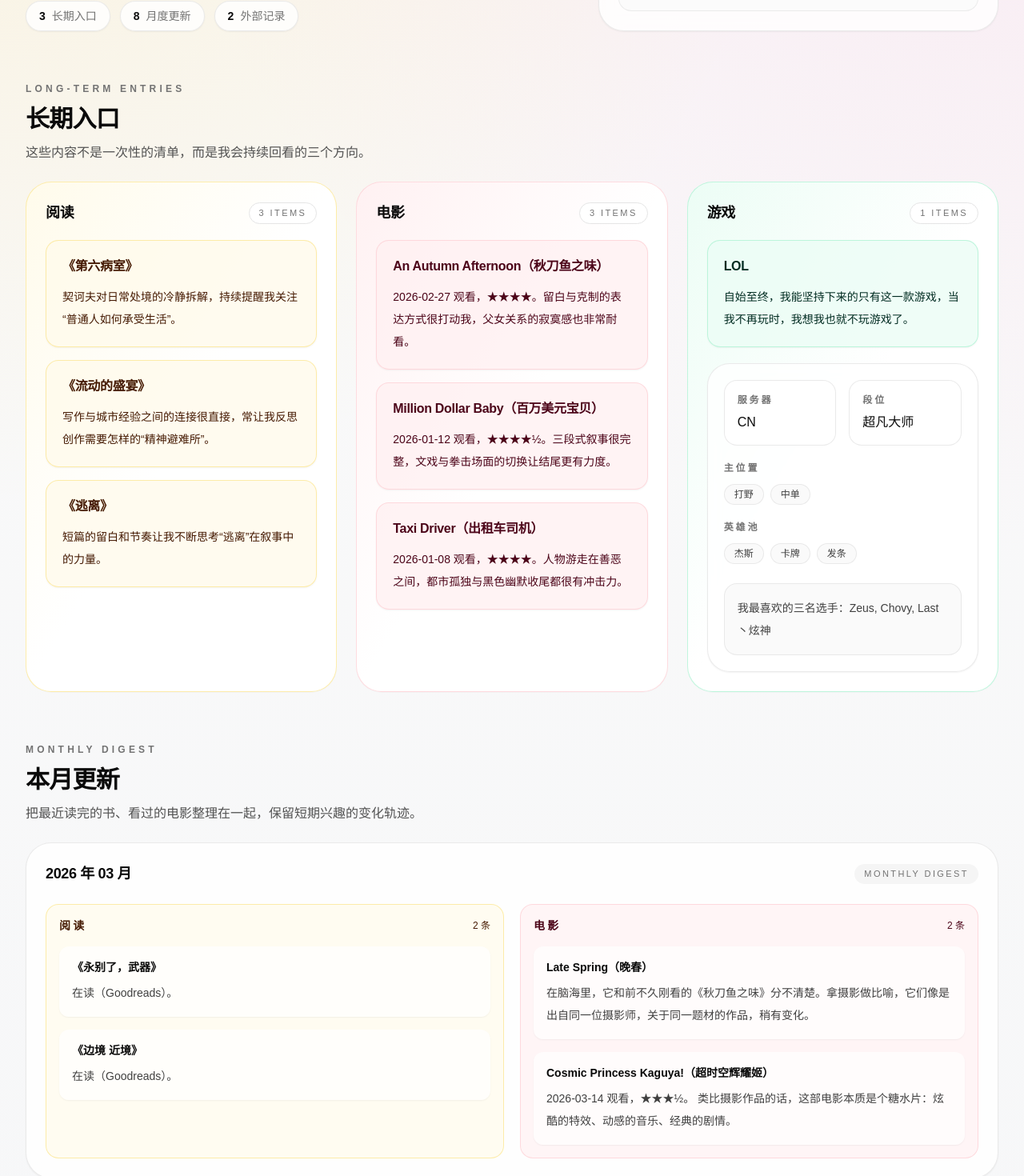
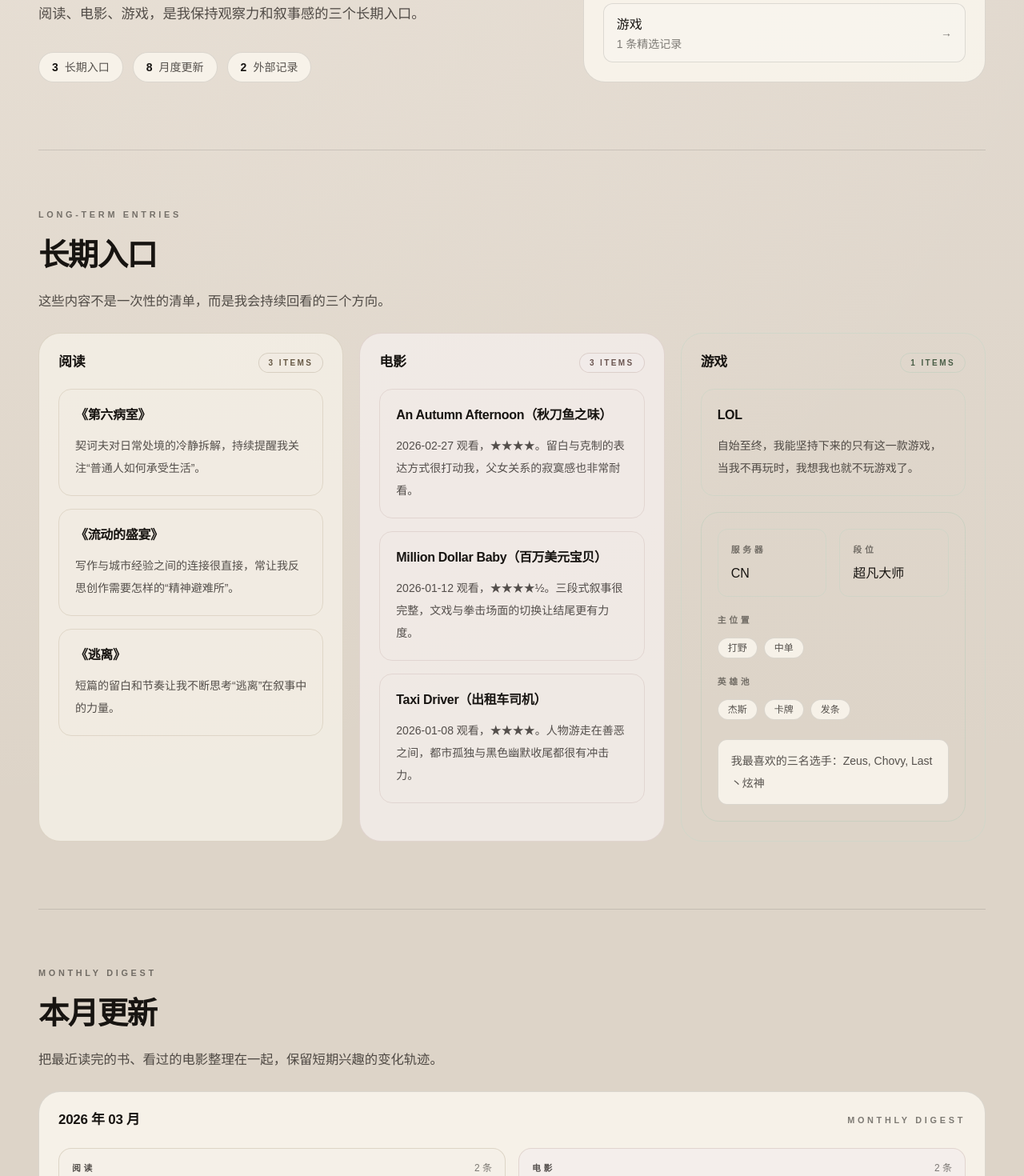
Before and after one commit to Jacky-op-sm/zhlin-photography, a Next.js app: page /hobby in a window 1280 px wide. Shown: the part 460-1930 px from the top of the page at 80% size. Built offline with nearby package versions, Linux system fonts and the light colour scheme.

Commit message:
Refactor hobby page visuals to match site editorial style

```diff
--- a/src/app/hobby/page.tsx
+++ b/src/app/hobby/page.tsx
@@ -29,47 +29,77 @@ function SectionLabel({
 }) {
   return (
     <div className="max-w-3xl">
-      <p className="text-xs font-semibold uppercase tracking-[0.35em] text-neutral-500">
-        {eyebrow}
-      </p>
-      <h2 className="mt-3 text-2xl font-semibold tracking-tight text-neutral-950 sm:text-3xl">
+      <p className="portfolio-eyebrow">{eyebrow}</p>
+      <h2 className="mt-4 text-[clamp(1.7rem,3vw,2.55rem)] font-semibold tracking-[-0.04em] text-[color:var(--portfolio-text)]">
         {title}
       </h2>
-      <p className="mt-3 text-sm leading-7 text-neutral-600 sm:text-base">
+      <p className="mt-4 text-[0.98rem] leading-8 text-[color:var(--portfolio-muted)] sm:text-[1.02rem]">
         {description}
       </p>
     </div>
   )
 }
 
-function ItemCard({
-  item,
-  tone = 'neutral',
-}: {
-  item: HobbyItem
-  tone?: 'neutral' | 'amber' | 'rose' | 'emerald'
-}) {
-  const toneClassName =
-    tone === 'amber'
-      ? 'border-amber-200/70 bg-amber-50/80 text-amber-950'
-      : tone === 'rose'
-        ? 'border-rose-200/70 bg-rose-50/80 text-rose-950'
-        : tone === 'emerald'
-          ? 'border-emerald-200/70 bg-emerald-50/80 text-emerald-950'
-          : 'border-neutral-200/80 bg-white/75 text-neutral-950'
+function SubtleInfoChip({ label, value }: { label: string; value: string }) {
+  return (
+    <div className="rounded-full border border-[color:var(--portfolio-border)] bg-[color:var(--portfolio-panel)] px-4 py-2 text-sm text-[color:var(--portfolio-muted)]">
+      <span className="font-semibold text-[color:var(--portfolio-text)]">{value}</span>
+      <span className="ml-2">{label}</span>
+    </div>
+  )
+}
 
+type EntryTone = {
+  panel: string
+  badge: string
+  item: string
+  details: string
+}
+
+const entryTones: Record<'reading' | 'film' | 'game', EntryTone> = {
+  reading: {
+    panel:
+      'border-[#d8cfbf]/80 bg-[#f5f0e8]/80 dark:border-[#5f564a]/70 dark:bg-[#2b241e]/62',
+    badge:
+      'border-[#d1c8b9]/80 bg-[#f2ece3]/80 text-[#665844] dark:border-[#61584d]/70 dark:bg-[#302921]/70 dark:text-[#d5cab9]',
+    item:
+      'border-[#d8cebd]/70 bg-[#f9f5ef]/84 dark:border-[#62584b]/70 dark:bg-[#332b23]/74',
+    details:
+      'border-[#d2c8ba]/75 bg-[#f5f0e6]/80 text-[#675946] dark:border-[#5d5448]/70 dark:bg-[#2f2821]/72 dark:text-[#d3c8b6]',
+  },
+  film: {
+    panel:
+      'border-[#dccfca]/80 bg-[#f4eeec]/80 dark:border-[#62524c]/70 dark:bg-[#2d231f]/62',
+    badge:
+      'border-[#d7c8c3]/80 bg-[#f2ebea]/80 text-[#6a5550] dark:border-[#644f4a]/70 dark:bg-[#322622]/70 dark:text-[#d7c2bc]',
+    item:
+      'border-[#dccdc9]/70 bg-[#f8f2f0]/84 dark:border-[#634f4a]/70 dark:bg-[#352723]/74',
+    details:
+      'border-[#d7c8c4]/75 bg-[#f3ecea]/80 text-[#6b5551] dark:border-[#5f4b47]/70 dark:bg-[#302420]/72 dark:text-[#d6c1bb]',
+  },
+  game: {
+    panel:
+      'border-[#cfd8ca]/80 bg-[#edf2ea]/82 dark:border-[#4f5c4b]/70 dark:bg-[#1f2620]/64',
+    badge:
+      'border-[#c7d1c2]/80 bg-[#e9efe6]/82 text-[#495d46] dark:border-[#4f5e4c]/70 dark:bg-[#242d24]/70 dark:text-[#c2d0bf]',
+    item:
+      'border-[#ccd5c7]/70 bg-[#f2f6ef]/86 dark:border-[#536250]/70 dark:bg-[#273028]/74',
+    details:
+      'border-[#c5cfbf]/75 bg-[#e9efe5]/82 text-[#4a5f47] dark:border-[#4d5c4a]/70 dark:bg-[#232c24]/72 dark:text-[#c1cebe]',
+  },
+}
+
+function ItemCard({ item, tone }: { item: HobbyItem; tone: EntryTone }) {
   return (
-    <div className={`rounded-2xl border p-5 shadow-sm ${toneClassName}`}>
-      <h4 className="text-base font-semibold">{item.name}</h4>
-      <p className="mt-3 text-sm leading-7 text-inherit/80">{item.why}</p>
+    <div className={`rounded-2xl border p-5 ${tone.item}`}>
+      <h4 className="text-base font-semibold text-[color:var(--portfolio-text)]">{item.name}</h4>
+      <p className="mt-3 text-sm leading-7 text-[color:var(--portfolio-muted)]">{item.why}</p>
       {item.rating ? (
-        <p className="mt-4 text-xs font-medium uppercase tracking-[0.2em] text-inherit/60">
+        <p className="mt-4 text-[11px] font-semibold uppercase tracking-[0.22em] text-[color:var(--portfolio-soft)]">
           {item.rating}
         </p>
       ) : null}
-      {item.date ? (
-        <p className="mt-2 text-xs text-inherit/55">{item.date}</p>
-      ) : null}
+      {item.date ? <p className="mt-2 text-xs text-[color:var(--portfolio-soft)]">{item.date}</p> : null}
     </div>
   )
 }
@@ -80,57 +110,52 @@ function CategoryCard({
   lolProfile,
 }: {
   category: HobbyCategory
-  tone: 'amber' | 'rose' | 'emerald'
+  tone: EntryTone
   lolProfile?: Hobby['lolProfile']
 }) {
-  const toneClassName =
-    tone === 'amber'
-      ? 'from-amber-50 via-white to-white border-amber-200/70'
-      : tone === 'rose'
-        ? 'from-rose-50 via-white to-white border-rose-200/70'
-        : 'from-emerald-50 via-white to-white border-emerald-200/70'
-
   return (
-    <article className={`rounded-[2rem] border bg-gradient-to-br p-6 shadow-[0_1px_0_rgba(0,0,0,0.02)] ${toneClassName}`}>
+    <article className={`rounded-[1.7rem] border p-5 sm:p-6 ${tone.panel}`}>
       <div className="flex items-center justify-between gap-4">
-        <h3 className="text-lg font-semibold text-neutral-950">{category.title}</h3>
-        <span className="rounded-full border border-neutral-200 bg-white px-3 py-1 text-[11px] font-medium uppercase tracking-[0.22em] text-neutral-500">
+        <h3 className="text-[1.06rem] font-semibold tracking-[-0.015em] text-[color:var(--portfolio-text)]">
+          {category.title}
+        </h3>
+        <span className={`rounded-full border px-3 py-1 text-[10px] font-semibold uppercase tracking-[0.24em] ${tone.badge}`}>
           {category.items.length} items
         </span>
       </div>
 
       <div className="mt-5 grid gap-4">
         {category.items.map((item) => (
-          <ItemCard
-            key={item.name}
-            item={item}
-            tone={tone === 'amber' ? 'amber' : tone === 'rose' ? 'rose' : 'emerald'}
-          />
+          <ItemCard key={item.name} item={item} tone={tone} />
         ))}
       </div>
 
-      {category.title === '游戏' && lolProfile ? <LolProfileModule lolProfile={lolProfile} /> : null}
+      {category.title === '游戏' && lolProfile ? <LolProfileModule lolProfile={lolProfile} tone={tone} /> : null}
     </article>
   )
 }
 
-function LolProfileModule({ lolProfile }: { lolProfile: Hobby['lolProfile'] }) {
+function LolProfileModule({
+  lolProfile,
+  tone,
+}: {
+  lolProfile: Hobby['lolProfile']
+  tone: EntryTone
+}) {
   return (
-    <section className="mt-5 rounded-[1.75rem] border border-neutral-200/80 bg-white/75 p-5 text-neutral-950 shadow-sm backdrop-blur">
+    <section className={`mt-5 rounded-[1.4rem] border p-5 ${tone.details}`}>
       <div className="grid gap-4 sm:grid-cols-2">
-        <InfoTile label="服务器" value={lolProfile.server} />
-        <InfoTile label="段位" value={lolProfile.rank} />
+        <InfoTile label="服务器" value={lolProfile.server} tone={tone} />
+        <InfoTile label="段位" value={lolProfile.rank} tone={tone} />
       </div>
 
       <div className="mt-5">
-        <p className="text-xs font-semibold uppercase tracking-[0.24em] text-neutral-500">
-          主位置
-        </p>
+        <p className="portfolio-eyebrow">主位置</p>
         <div className="mt-3 flex flex-wrap gap-2">
           {lolProfile.mainRoles.map((role) => (
             <span
               key={role}
-              className="rounded-full border border-neutral-200/80 bg-neutral-50 px-3 py-1 text-xs font-medium text-neutral-700"
+              className="rounded-full border border-[color:var(--portfolio-border)] bg-[color:var(--portfolio-panel)] px-3 py-1 text-xs font-medium text-[color:var(--portfolio-muted)]"
             >
               {role}
             </span>
@@ -139,14 +164,12 @@ function LolProfileModule({ lolProfile }: { lolProfile: Hobby['lolProfile'] }) {
       </div>
 
       <div className="mt-5">
-        <p className="text-xs font-semibold uppercase tracking-[0.24em] text-neutral-500">
-          英雄池
-        </p>
+        <p className="portfolio-eyebrow">英雄池</p>
         <div className="mt-3 flex flex-wrap gap-2">
           {lolProfile.championPool.map((champion) => (
             <span
               key={champion}
-              className="rounded-full border border-neutral-200/80 bg-neutral-50 px-3 py-1 text-xs font-medium text-neutral-700"
+              className="rounded-full border border-[color:var(--portfolio-border)] bg-[color:var(--portfolio-panel)] px-3 py-1 text-xs font-medium text-[color:var(--portfolio-muted)]"
             >
               {champion}
             </span>
@@ -154,7 +177,7 @@ function LolProfileModule({ lolProfile }: { lolProfile: Hobby['lolProfile'] }) {
         </div>
       </div>
 
-      <p className="mt-6 rounded-2xl border border-neutral-200/80 bg-neutral-50 p-4 text-sm leading-7 text-neutral-700">
+      <p className="mt-6 rounded-xl border border-[color:var(--portfolio-border)] bg-[color:var(--portfolio-panel)] px-4 py-3 text-sm leading-7 text-[color:var(--portfolio-muted)]">
         {lolProfile.currentInsight}
       </p>
     </section>
@@ -163,19 +186,17 @@ function LolProfileModule({ lolProfile }: { lolProfile: Hobby['lolProfile'] }) {
 
 function DigestCard({ monthData }: { monthData: MonthlyDigest }) {
   return (
-    <article className="rounded-[2rem] border border-neutral-200/80 bg-white/80 p-6 shadow-sm backdrop-blur">
+    <article className="rounded-[1.7rem] border border-[color:var(--portfolio-border)] bg-[color:var(--portfolio-panel)] p-5 sm:p-6">
       <div className="flex flex-wrap items-center justify-between gap-3">
-        <h3 className="text-lg font-semibold text-neutral-950">
+        <h3 className="text-[1.06rem] font-semibold tracking-[-0.015em] text-[color:var(--portfolio-text)]">
           {formatMonth(monthData.month)}
         </h3>
-        <span className="rounded-full bg-neutral-100 px-3 py-1 text-[11px] font-medium uppercase tracking-[0.22em] text-neutral-500">
-          Monthly Digest
-        </span>
+        <span className="portfolio-eyebrow">Monthly digest</span>
       </div>
 
-      <div className="mt-6 grid gap-5 lg:grid-cols-2">
-        <DigestGroup title="阅读" entries={monthData.reading} accent="amber" />
-        <DigestGroup title="电影" entries={monthData.films} accent="rose" />
+      <div className="mt-6 grid gap-4 lg:grid-cols-2">
+        <DigestGroup title="阅读" entries={monthData.reading} accent="reading" />
+        <DigestGroup title="电影" entries={monthData.films} accent="film" />
       </div>
     </article>
   )
@@ -188,42 +209,39 @@ function DigestGroup({
 }: {
   title: string
   entries: HobbyItem[]
-  accent: 'amber' | 'rose'
+  accent: 'reading' | 'film'
 }) {
-  const accentClassName =
-    accent === 'amber'
-      ? 'border-amber-200/70 bg-amber-50/70 text-amber-950'
-      : 'border-rose-200/70 bg-rose-50/70 text-rose-950'
+  const tone = entryTones[accent]
   const visibleEntries = entries.slice(0, 2)
   const hiddenEntries = entries.slice(2)
 
   return (
-    <section className={`rounded-2xl border p-4 ${accentClassName}`}>
+    <section className={`rounded-2xl border p-4 ${tone.panel}`}>
       <div className="flex items-center justify-between gap-3">
-        <h4 className="text-sm font-semibold uppercase tracking-[0.24em]">{title}</h4>
-        <span className="text-xs text-inherit/55">{entries.length} 条</span>
+        <h4 className="portfolio-eyebrow text-[color:var(--portfolio-muted)]">{title}</h4>
+        <span className="text-xs text-[color:var(--portfolio-soft)]">{entries.length} 条</span>
       </div>
 
-      <ul className="mt-4 space-y-4">
+      <ul className="mt-4 space-y-3">
         {visibleEntries.map((entry) => (
-          <li key={entry.name} className="rounded-xl bg-white/65 p-4 shadow-sm">
-            <p className="text-sm font-semibold text-neutral-950">{entry.name}</p>
-            <p className="mt-2 text-sm leading-7 text-neutral-700">{entry.why}</p>
+          <li key={entry.name} className={`rounded-xl border p-4 ${tone.item}`}>
+            <p className="text-sm font-semibold text-[color:var(--portfolio-text)]">{entry.name}</p>
+            <p className="mt-2 text-sm leading-7 text-[color:var(--portfolio-muted)]">{entry.why}</p>
           </li>
         ))}
       </ul>
 
       {hiddenEntries.length ? (
         <details className="group mt-4">
-          <summary className="flex cursor-pointer list-none items-center justify-center rounded-xl border border-current/20 bg-white/50 px-4 py-3 text-xs font-semibold uppercase tracking-[0.22em] text-current transition hover:bg-white/75">
+          <summary className="flex cursor-pointer list-none items-center justify-center rounded-xl border border-[color:var(--portfolio-border)] bg-[color:var(--portfolio-panel)] px-4 py-3 text-[11px] font-semibold uppercase tracking-[0.24em] text-[color:var(--portfolio-muted)] transition hover:bg-white/40 dark:hover:bg-white/5">
             <span className="group-open:hidden">查看更多</span>
             <span className="hidden group-open:inline">收起</span>
           </summary>
-          <div className="mt-4 space-y-4">
+          <div className="mt-4 space-y-3">
             {hiddenEntries.map((entry) => (
-              <div key={entry.name} className="rounded-xl bg-white/65 p-4 shadow-sm">
-                <p className="text-sm font-semibold text-neutral-950">{entry.name}</p>
-                <p className="mt-2 text-sm leading-7 text-neutral-700">{entry.why}</p>
+              <div key={entry.name} className={`rounded-xl border p-4 ${tone.item}`}>
+                <p className="text-sm font-semibold text-[color:var(--portfolio-text)]">{entry.name}</p>
+                <p className="mt-2 text-sm leading-7 text-[color:var(--portfolio-muted)]">{entry.why}</p>
               </div>
             ))}
           </div>
@@ -251,104 +269,95 @@ export default async function HobbyPage() {
     { label: '外部记录', value: externalLinks.length.toString() },
   ]
 
+  const toneOrder: Array<'reading' | 'film' | 'game'> = ['reading', 'film', 'game']
+
   return (
-    <main className="relative isolate min-h-screen overflow-hidden bg-[radial-gradient(circle_at_top_left,_rgba(251,191,36,0.14),_transparent_28%),radial-gradient(circle_at_top_right,_rgba(244,114,182,0.12),_transparent_30%),linear-gradient(180deg,_#fafafa_0%,_#f4f5f7_100%)] text-neutral-950">
-      <div className="pointer-events-none absolute inset-x-0 top-0 h-64 bg-[linear-gradient(180deg,rgba(255,255,255,0.82),rgba(255,255,255,0))]" />
+    <main className="relative isolate min-h-screen overflow-hidden bg-[var(--portfolio-bg)] text-[var(--portfolio-text)]">
+      <div className="pointer-events-none absolute inset-0 bg-[radial-gradient(circle_at_top_left,rgba(248,241,233,0.45),transparent_35%),radial-gradient(circle_at_top_right,rgba(240,233,228,0.32),transparent_34%)] dark:bg-[radial-gradient(circle_at_top_left,rgba(244,237,226,0.08),transparent_32%),radial-gradient(circle_at_top_right,rgba(244,237,226,0.06),transparent_32%)]" />
 
-      <div className="relative mx-auto flex w-full max-w-7xl flex-col gap-16 px-4 py-16 sm:px-6 lg:px-8 lg:py-24">
-        <section className="grid gap-10 lg:grid-cols-[1.15fr_0.85fr] lg:items-end">
+      <div className="portfolio-shell relative py-[clamp(3.5rem,8vw,6.25rem)]">
+        <section className="grid gap-10 lg:grid-cols-[1.12fr_0.88fr] lg:items-end">
           <div className="max-w-4xl">
-            <p className="text-xs font-semibold uppercase tracking-[0.35em] text-neutral-500">
-              Hobby
-            </p>
-            <h1 className="mt-4 text-4xl font-semibold tracking-tight text-neutral-950 sm:text-5xl lg:text-6xl">
+            <p className="portfolio-eyebrow">Hobby</p>
+            <h1 className="mt-6 max-w-[17ch] text-[clamp(2.45rem,6vw,4.8rem)] font-semibold leading-[0.95] tracking-[-0.05em] text-[color:var(--portfolio-text)]">
               阅读、电影、游戏，都是我持续观察世界的入口。
             </h1>
-            <p className="mt-6 max-w-3xl text-base leading-8 text-neutral-600 sm:text-lg">
+            <p className="mt-7 max-w-3xl text-[1.02rem] leading-8 text-[color:var(--portfolio-muted)] sm:text-[1.08rem]">
               {hobby.intro}
             </p>
 
             <div className="mt-8 flex flex-wrap gap-3">
               {stats.map((stat) => (
-                <div
-                  key={stat.label}
-                  className="rounded-full border border-neutral-200/80 bg-white/80 px-4 py-2 text-sm text-neutral-700 shadow-sm backdrop-blur"
-                >
-                  <span className="font-semibold text-neutral-950">{stat.value}</span>
-                  <span className="ml-2 text-neutral-500">{stat.label}</span>
-                </div>
+                <SubtleInfoChip key={stat.label} label={stat.label} value={stat.value} />
               ))}
             </div>
           </div>
 
-          <aside className="rounded-[2rem] border border-neutral-200/80 bg-white/80 p-6 shadow-sm backdrop-blur">
-            <p className="text-xs font-semibold uppercase tracking-[0.35em] text-neutral-500">
-              Snapshot
-            </p>
-            <div className="mt-5 grid gap-3">
+          <aside className="rounded-[1.7rem] border border-[color:var(--portfolio-border)] bg-[color:var(--portfolio-panel)] p-5 sm:p-6">
+            <p className="portfolio-eyebrow">Snapshot</p>
+            <div className="mt-5 grid gap-2.5">
               {categories.map((category) => (
                 <div
                   key={category.title}
-                  className="flex items-center justify-between gap-4 rounded-2xl border border-neutral-200/70 bg-neutral-50/80 px-4 py-3"
+                  className="flex items-center justify-between gap-4 rounded-xl border border-[color:var(--portfolio-border)] bg-white/20 px-4 py-3 transition hover:bg-white/35 dark:bg-white/[0.03] dark:hover:bg-white/[0.06]"
                 >
                   <div>
-                    <p className="font-medium text-neutral-950">{category.title}</p>
-                    <p className="text-sm text-neutral-500">{category.items.length} 条精选记录</p>
+                    <p className="font-medium text-[color:var(--portfolio-text)]">{category.title}</p>
+                    <p className="text-sm text-[color:var(--portfolio-soft)]">{category.items.length} 条精选记录</p>
                   </div>
-                  <span className="text-sm font-medium text-neutral-400">→</span>
+                  <span className="text-sm text-[color:var(--portfolio-soft)]">→</span>
                 </div>
               ))}
             </div>
           </aside>
         </section>
 
-        <section className="space-y-6">
+        <section className="mt-[clamp(3.25rem,7vw,5.25rem)] border-t border-[color:var(--portfolio-border)] pt-[clamp(2.6rem,5.8vw,4.4rem)]">
+          <div className="space-y-6">
             <SectionLabel
               eyebrow="Long-term entries"
               title="长期入口"
               description="这些内容不是一次性的清单，而是我会持续回看的三个方向。"
             />
-          <div className="grid gap-6 lg:grid-cols-3">
+            <div className="grid gap-5 lg:grid-cols-3">
               {categories.map((category, index) => (
                 <CategoryCard
                   key={category.title}
                   category={category}
-                tone={index === 0 ? 'amber' : index === 1 ? 'rose' : 'emerald'}
+                  tone={entryTones[toneOrder[index] ?? 'reading']}
                   lolProfile={category.title === '游戏' ? hobby.lolProfile : undefined}
                 />
               ))}
             </div>
+          </div>
         </section>
 
-        <section className="space-y-6">
+        <section className="mt-[clamp(3.25rem,7vw,5.25rem)] border-t border-[color:var(--portfolio-border)] pt-[clamp(2.6rem,5.8vw,4.4rem)]">
+          <div className="space-y-6">
             <SectionLabel
               eyebrow="Monthly digest"
               title="本月更新"
               description="把最近读完的书、看过的电影整理在一起，保留短期兴趣的变化轨迹。"
             />
-          <div className="grid gap-6">
+            <div className="grid gap-5">
               {recentDigest.map((monthData) => (
                 <DigestCard key={monthData.month} monthData={monthData} />
               ))}
 
               {archivedDigest.length ? (
-              <details className="group rounded-[2rem] border border-neutral-200/80 bg-white/70 p-4 shadow-sm backdrop-blur sm:p-5">
-                <summary className="flex cursor-pointer list-none items-center justify-between gap-4 rounded-[1.5rem] border border-neutral-200/80 bg-neutral-50/80 px-5 py-4 text-left transition hover:border-neutral-300 hover:bg-white">
+                <details className="group rounded-[1.7rem] border border-[color:var(--portfolio-border)] bg-[color:var(--portfolio-panel)] p-4 sm:p-5">
+                  <summary className="flex cursor-pointer list-none items-center justify-between gap-4 rounded-[1.2rem] border border-[color:var(--portfolio-border)] bg-white/20 px-5 py-4 text-left transition hover:bg-white/35 dark:bg-white/[0.03] dark:hover:bg-white/[0.06]">
                     <div>
-                    <p className="text-xs font-semibold uppercase tracking-[0.24em] text-neutral-500">
-                      Earlier months
-                    </p>
-                    <p className="mt-2 text-base font-semibold text-neutral-950">
-                      展开更早月份
-                    </p>
+                      <p className="portfolio-eyebrow">Earlier months</p>
+                      <p className="mt-2 text-base font-semibold text-[color:var(--portfolio-text)]">展开更早月份</p>
                     </div>
-                  <span className="text-xs font-semibold uppercase tracking-[0.22em] text-neutral-500">
+                    <span className="text-[11px] font-semibold uppercase tracking-[0.24em] text-[color:var(--portfolio-muted)]">
                       <span className="group-open:hidden">查看更多</span>
                       <span className="hidden group-open:inline">收起</span>
                     </span>
                   </summary>
 
-                <div className="mt-6 grid gap-6">
+                  <div className="mt-5 grid gap-5">
                     {archivedDigest.map((monthData) => (
                       <DigestCard key={monthData.month} monthData={monthData} />
                     ))}
@@ -356,10 +365,11 @@ export default async function HobbyPage() {
                 </details>
               ) : null}
             </div>
+          </div>
         </section>
 
-        <section className="space-y-6">
-          <article className="rounded-[2rem] border border-neutral-200/80 bg-white/80 p-6 shadow-sm backdrop-blur">
+        <section className="mt-[clamp(3.25rem,7vw,5.25rem)] border-t border-[color:var(--portfolio-border)] pt-[clamp(2.6rem,5.8vw,4.4rem)]">
+          <article className="rounded-[1.7rem] border border-[color:var(--portfolio-border)] bg-[color:var(--portfolio-panel)] p-5 sm:p-6">
             <SectionLabel
               eyebrow="External links"
               title="外部链接"
@@ -372,14 +382,14 @@ export default async function HobbyPage() {
                   href={entry.href}
                   target="_blank"
                   rel="noopener noreferrer"
-                  className="group rounded-2xl border border-neutral-200/80 bg-neutral-50/80 p-5 transition hover:-translate-y-0.5 hover:border-neutral-300 hover:bg-white"
+                  className="group rounded-xl border border-[color:var(--portfolio-border)] bg-white/20 p-4 transition hover:bg-white/35 dark:bg-white/[0.03] dark:hover:bg-white/[0.06]"
                 >
                   <div className="flex items-start justify-between gap-4">
                     <div>
-                      <p className="text-lg font-semibold text-neutral-950">{entry.label}</p>
-                      <p className="mt-2 text-sm leading-7 text-neutral-600">{entry.description}</p>
+                      <p className="text-base font-semibold text-[color:var(--portfolio-text)]">{entry.label}</p>
+                      <p className="mt-2 text-sm leading-7 text-[color:var(--portfolio-muted)]">{entry.description}</p>
                     </div>
-                    <span className="text-neutral-400 transition group-hover:translate-x-0.5 group-hover:-translate-y-0.5">
+                    <span className="text-[color:var(--portfolio-soft)] transition group-hover:-translate-y-0.5 group-hover:translate-x-0.5">
                       ↗
                     </span>
                   </div>
@@ -393,13 +403,11 @@ export default async function HobbyPage() {
   )
 }
 
-function InfoTile({ label, value }: { label: string; value: string }) {
+function InfoTile({ label, value, tone }: { label: string; value: string; tone: EntryTone }) {
   return (
-    <div className="rounded-2xl border border-neutral-200/80 bg-white/75 p-4">
-      <p className="text-xs font-semibold uppercase tracking-[0.24em] text-neutral-500">
-        {label}
-      </p>
-      <p className="mt-2 text-base font-medium text-neutral-950">{value}</p>
+    <div className={`rounded-xl border p-4 ${tone.item}`}>
+      <p className="portfolio-eyebrow">{label}</p>
+      <p className="mt-2 text-base font-medium text-[color:var(--portfolio-text)]">{value}</p>
     </div>
   )
 }
```
Lines whose indentation alone changed are shown as unchanged.
